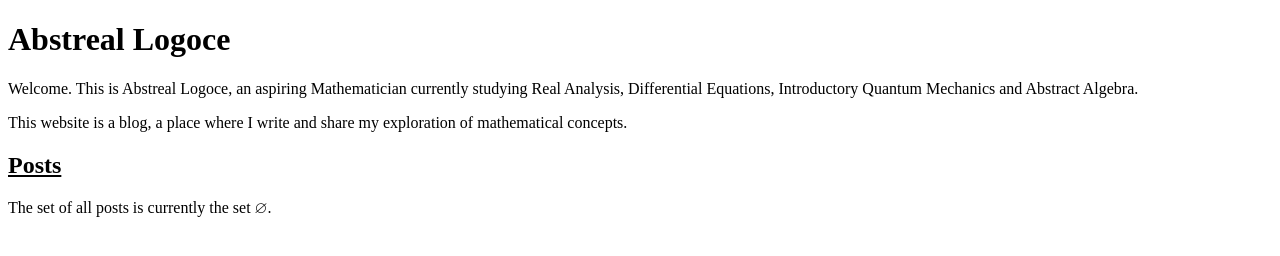
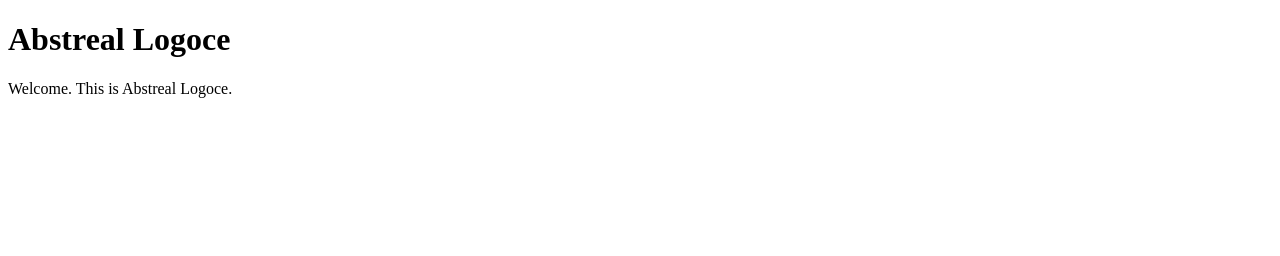
Before and after one commit to Abstreal/Abstreal.github.io, a plain HTML site: page index.html in a window 1280 px wide. Drawn offline with nearby package versions, Linux system fonts and the light colour scheme; some packages are replaced by stand-ins of ours.

Commit message:
Update index.html

```diff
--- a/index.html
+++ b/index.html
@@ -35,18 +35,8 @@
   </h1>
 
   <p>
-    Welcome. This is Abstreal Logoce, an aspiring Mathematician currently studying Real Analysis, Differential Equations, Introductory Quantum Mechanics and Abstract Algebra.
+    Welcome. This is Abstreal Logoce.
   </p>
-  <p>
-    This website is a blog, a place where I write and share my exploration of mathematical concepts.
-  </p>
-
-	<h2>
-		Posts
-	</h2>
-
-  The set of all posts is currently the set $ \varnothing $.
-
 </body>
 
 </html>
```
